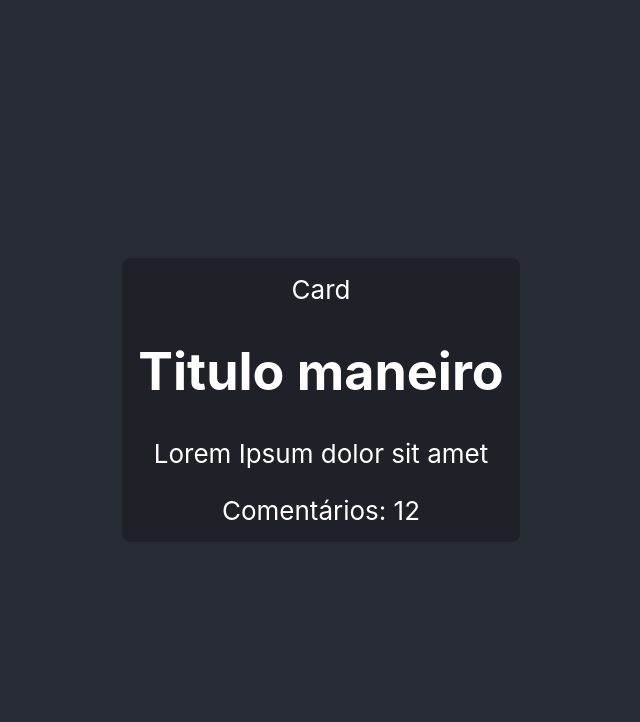
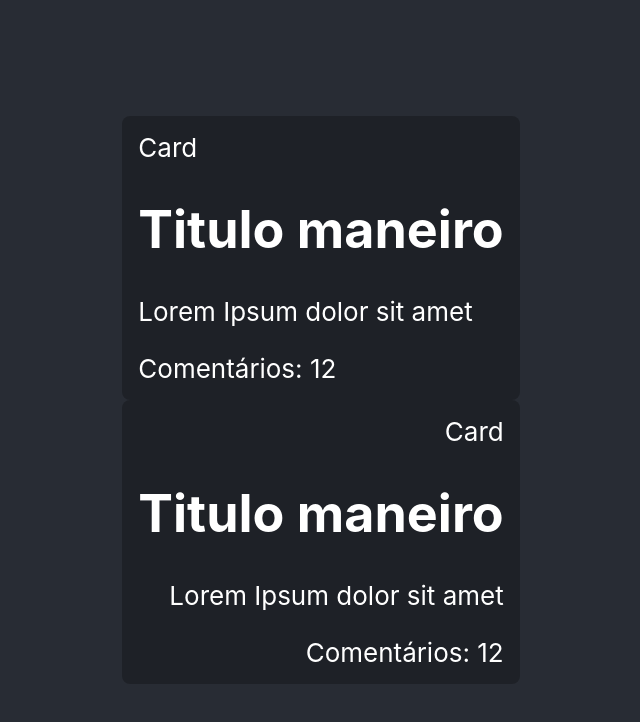
Before and after one commit to tatoap/especialista_react_project, a React (Create React App) app: page / in a window 1280 px wide. Shown: the top 722 px of the page, without its empty margins (319-959 px from the left). Built offline with nearby package versions, Linux system fonts and the light colour scheme.

Commit message:
Estilizando componentes com CSS (de forma dinâmica)

```diff
--- a/src/App.tsx
+++ b/src/App.tsx
@@ -12,7 +12,10 @@
   return (
     <div className="App">
       <header className="App-header">
-        <Card title='Card'>
+        <Card align="left" title={"Card"}>
+          <Post post = {post} totalComents = {12} />
+        </Card>
+        <Card align="right" title={"Card"}>
           <Post post = {post} totalComents = {12} />
         </Card>
       </header>
--- /dev/null
+++ b/src/components/Card.css
@@ -0,0 +1,13 @@
+.Card {
+    background-color: rgba(0,0,0,.25);
+    border-radius: 8px;
+    padding: 16px
+}
+
+.Card.left {
+    text-align: left;
+}
+
+.Card.right {
+    text-align: right;
+}
--- a/src/components/Card.tsx
+++ b/src/components/Card.tsx
@@ -1,15 +1,13 @@
 import { PropsWithChildren } from "react"
+import './Card.css'
 
 type CardProps = PropsWithChildren<{
     title: string
+    align?: 'center' | 'left' | 'right'
 }>
 
 export default function Card (props: CardProps) {
-    return <div style={{
-        background: 'rgba(0,0,0,.25)',
-        borderRadius: 8,
-        padding: 16
-    }} >
+    return <div className={ `Card ${props.align || 'center'}` }>
         <div>{ props.title }</div>
         { props.children }
     </div>
```
